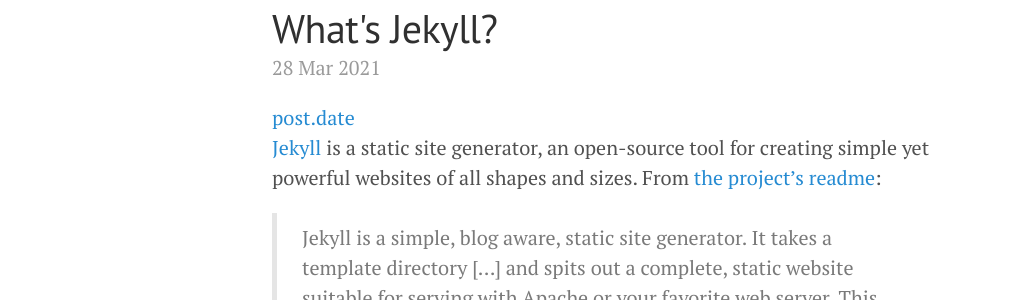
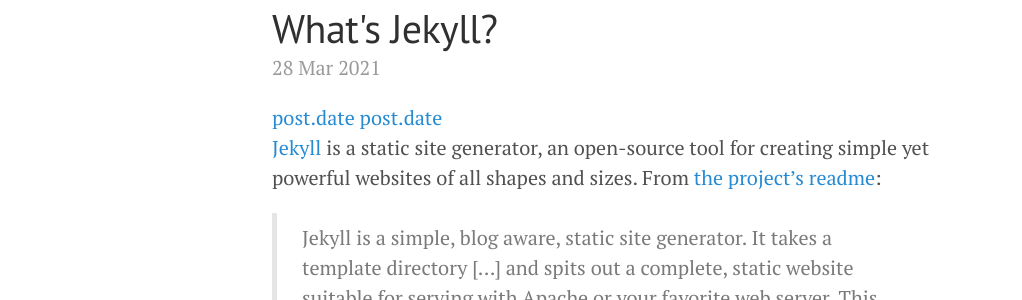
Before and after one commit to cirrussecure/lanyon-archive, a Jekyll site: the page built from index.html, in a window 1280 px wide. Shown: the part 159-459 px from the top of the page, without its empty margins (8-1030 px from the left). Built offline with Jekyll 4.4.1, drawn with Linux system fonts in a browser that asks for light colours; the list of posts is cut into pages by our own code.

Commit message:
Update index.html

```diff
--- a/index.html
+++ b/index.html
@@ -13,7 +13,8 @@
     </h1>
     <span class="post-date">{{ post.date | date_to_string }}</span>
       <a href="{{ post.date }}">post.date</a>
-      {% if post.date == "2021-01-29" %}
+      <a href="{{ post.date | truncate: 10, "" }}">post.date</a>
+      {% if (post.date | truncate: 10, "")  == "2021-01-29" %}
         {{ post.content }}
         {% break %}
      {% else %}
@@ -43,7 +44,8 @@
 </div>
 
 {% comment %}
-28 Mar 2021
+    {{ "Ground control to Major Tom." | truncate: 20, "" }}
+    28 Mar 2021
     <!--
       <a href="{{ post.date }}">post.date</a>
       <a href="{{ post.url }}">post.url</a>
```
